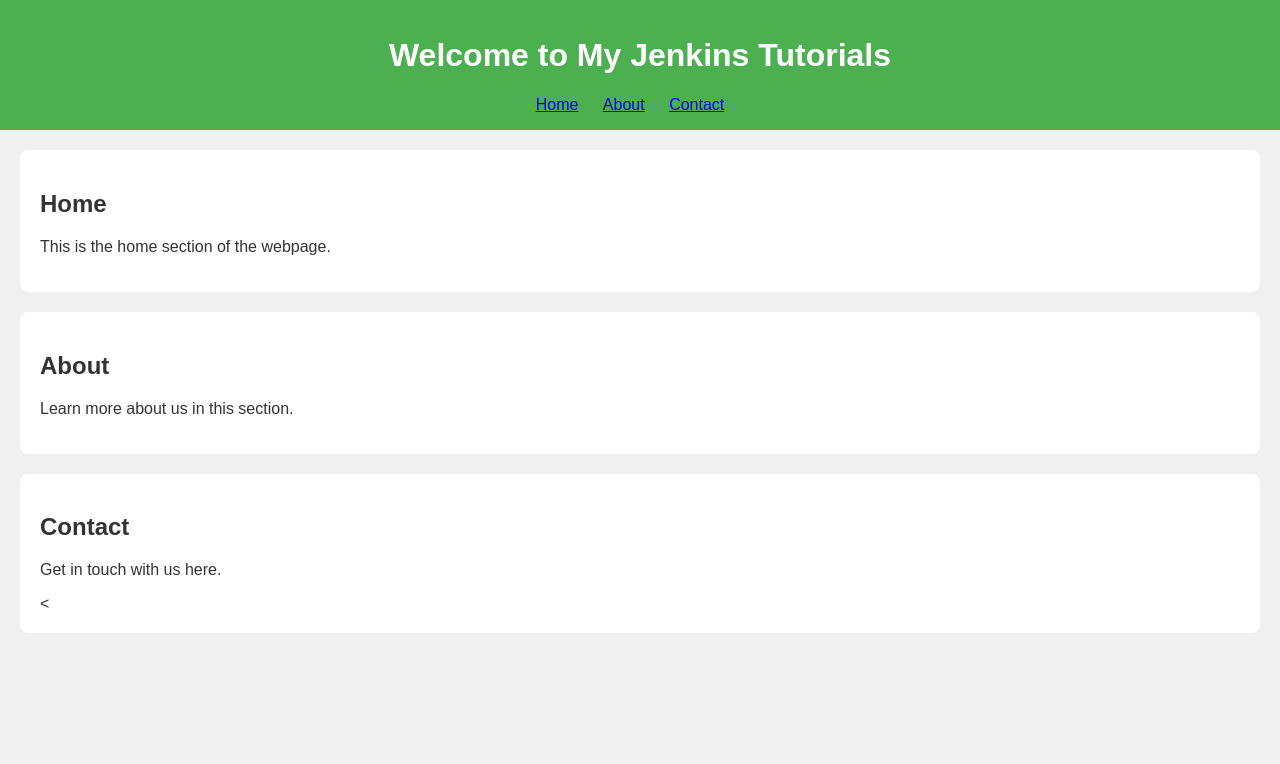
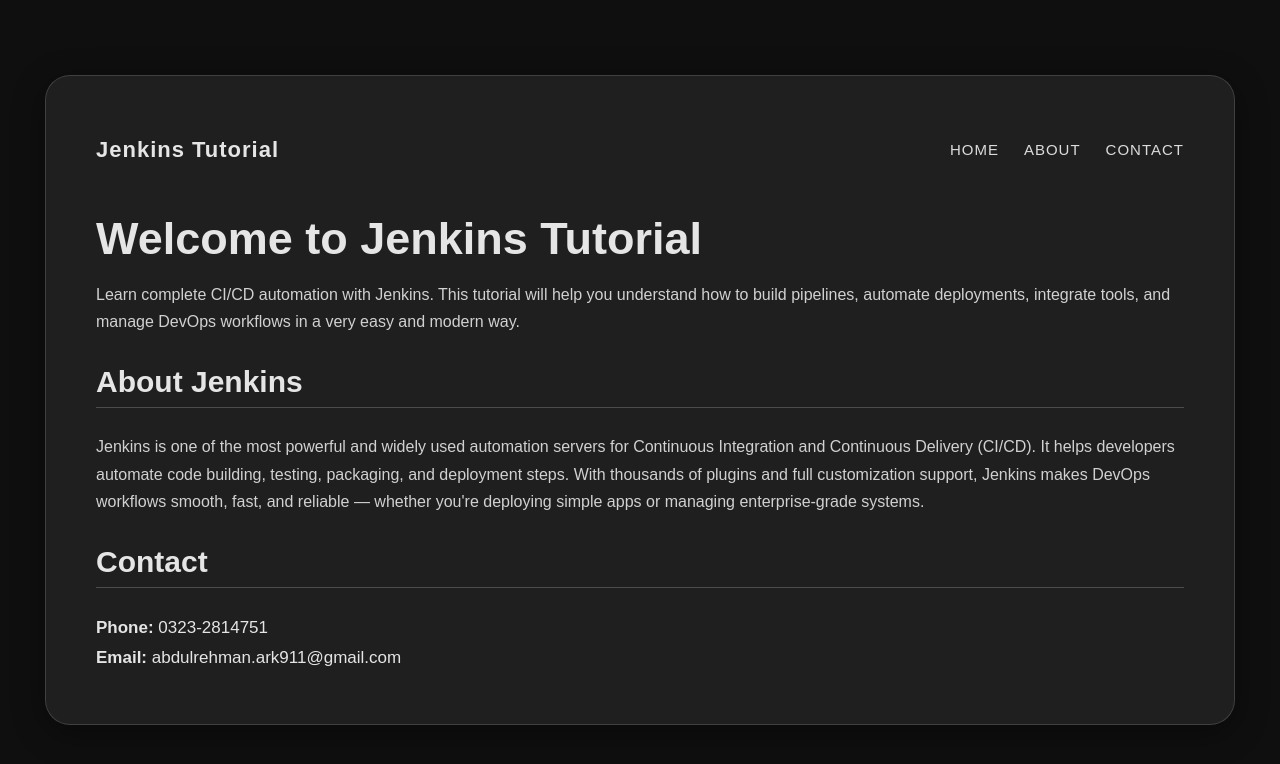
Before and after one commit to abdulrehmanark911-arch/pythoncode1, a plain HTML site: page index.html in a window 1280 px wide. Drawn offline with Linux system fonts and the light colour scheme.

Commit message:
Update index.html

```diff
--- a/index.html
+++ b/index.html
@@ -1,75 +1,142 @@
 <!DOCTYPE html>
-<html>
+<html lang="en">
 <head>
-    <title>Jenkins Tutorials</title>
+    <meta charset="UTF-8">
+    <meta name="viewport" content="width=device-width, initial-scale=1.0">
+    <title>Jenkins Tutorial</title>
+
     <style>
         body {
-            font-family: Arial, sans-serif;
             margin: 0;
             padding: 0;
-            background-color: #f0f0f0;
-            color: #333;
+            font-family: "Poppins", sans-serif;
+            background: #0f0f0f;
+            height: 100vh;
+            display: flex;
+            justify-content: center;
+            align-items: center;
         }
 
-        header {
-            background-color: #4CAF50;
-            color: white;
-            text-align: center;
-            padding: 1em 0;
+        .glass-card {
+            width: 85%;
+            max-width: 1200px;
+            padding: 50px;
+            border-radius: 25px;
+            background: rgba(255, 255, 255, 0.07);
+            backdrop-filter: blur(15px);
+            -webkit-backdrop-filter: blur(15px);
+            border: 1px solid rgba(255, 255, 255, 0.15);
+            box-shadow: 0 8px 32px rgba(0, 0, 0, 0.4);
+            color: #e5e5e5;
+        }
+
+        nav {
+            display: flex;
+            justify-content: space-between;
+            align-items: center;
+            margin-bottom: 40px;
+            font-size: 15px;
+            letter-spacing: 1px;
+        }
+
+        nav .logo {
+            font-size: 22px;
+            font-weight: 600;
         }
 
         nav ul {
-            padding: 0;
-            list-style-type: none;
-            display: inline;
+            list-style: none;
+            display: flex;
+            gap: 25px;
         }
 
-        nav ul li {
-            display: inline;
-            margin-right: 20px;
+        nav ul li a {
+            text-decoration: none;
+            color: #dcdcdc;
+            transition: 0.3s;
         }
 
-        section {
-            padding: 20px;
-            margin: 20px;
-            background: white;
-            border-radius: 8px;
+        nav ul li a:hover {
+            color: #ffffff;
         }
 
-        footer {
-            background-color: #333;
-            color: white;
-            text-align: center;
-            padding: 10px;
-            margin-top: 20px;
+        h1 {
+            font-size: 45px;
+            margin-bottom: 10px;
         }
+
+        h2 {
+            margin-top: 30px;
+            font-size: 30px;
+            border-bottom: 1px solid rgba(255, 255, 255, 0.2);
+            padding-bottom: 8px;
+        }
+
+        p {
+            font-size: 16px;
+            line-height: 1.7;
+            color: #d1d1d1;
+        }
+
+        .contact-box {
+            margin-top: 10px;
+            font-size: 17px;
+            line-height: 1.8;
+        }
+
+        .contact-box span {
+            font-weight: 600;
+        }
+
     </style>
 </head>
 
 <body>
 
-<header>
-    <h1>Welcome to My Jenkins Tutorials</h1>
+    <div class="glass-card">
+
         <nav>
+            <div class="logo">Jenkins Tutorial</div>
+
             <ul>
-            <li><a href="#home">Home</a></li>
-            <li><a href="#about">About</a></li>
-            <li><a href="#contact">Contact</a></li>
+                <li><a href="#home">HOME</a></li>
+                <li><a href="#about">ABOUT</a></li>
+                <li><a href="#contact">CONTACT</a></li>
             </ul>
         </nav>
-</header>
 
+        <!-- HOME SECTION -->
         <section id="home">
-    <h2>Home</h2>
-    <p>This is the home section of the webpage.</p>
+            <h1>Welcome to Jenkins Tutorial</h1>
+            <p>
+                Learn complete CI/CD automation with Jenkins.
+                This tutorial will help you understand how to build pipelines, automate deployments,
+                integrate tools, and manage DevOps workflows in a very easy and modern way.
+            </p>
         </section>
 
+        <!-- ABOUT SECTION -->
         <section id="about">
-    <h2>About</h2>
-    <p>Learn more about us in this section.</p>
+            <h2>About Jenkins</h2>
+            <p>
+                Jenkins is one of the most powerful and widely used automation servers for Continuous Integration
+                and Continuous Delivery (CI/CD).
+                It helps developers automate code building, testing, packaging, and deployment steps.
+                With thousands of plugins and full customization support, Jenkins makes DevOps workflows smooth,
+                fast, and reliable — whether you're deploying simple apps or managing enterprise-grade systems.
+            </p>
         </section>
 
+        <!-- CONTACT SECTION -->
         <section id="contact">
             <h2>Contact</h2>
-    <p>Get in touch with us here.</p>
-<
+            <div class="contact-box">
+                <span>Phone:</span> 0323-2814751 <br>
+                <span>Email:</span> abdulrehman.ark911@gmail.com
+            </div>
+        </section>
+
+    </div>
+
+</body>
+</html>
```
Lines whose indentation alone changed are shown as unchanged.
